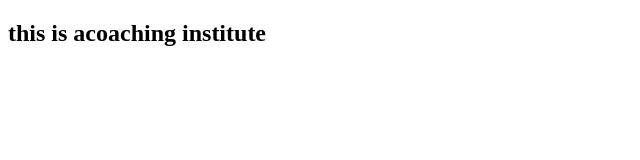
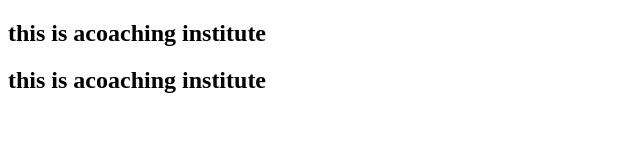
Before and after one commit to jyotichaurasia/preetichaurasia, a plain HTML site: page index.html in a window 1280 px wide. Shown: the whole page, without its empty margins (0-640 px from the left). Drawn offline with Linux system fonts and the light colour scheme.

Commit message:
changing index

```diff
--- a/index.html
+++ b/index.html
@@ -8,5 +8,6 @@
 </head>
 <body>
     <h2>this is acoaching institute</h2>
+    <h2>this is acoaching institute</h2>
 </body>
 </html>
```
